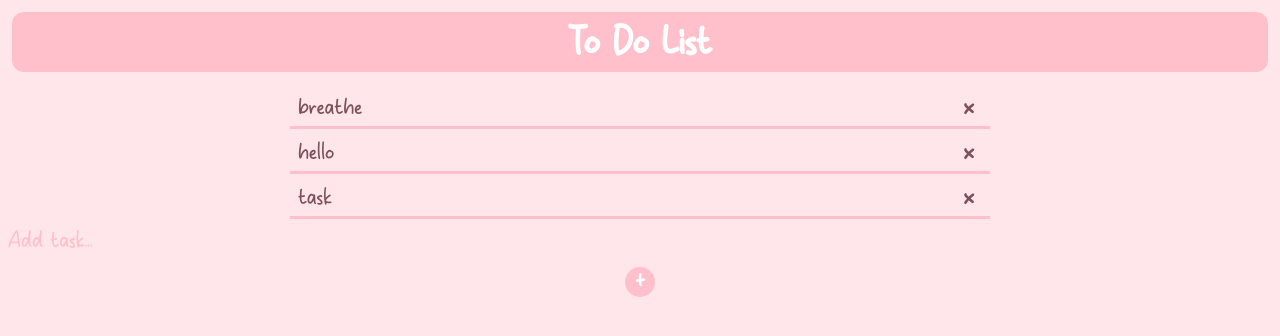
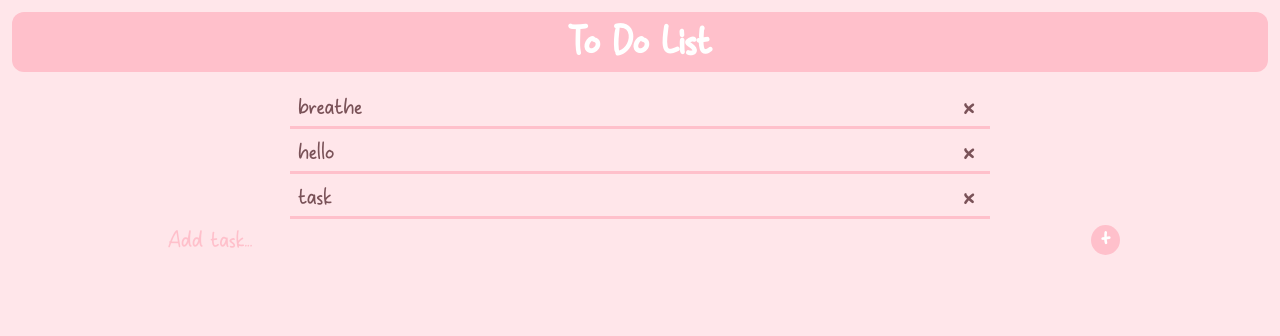
Before and after one commit to dictedicte/todolist, a plain HTML site: page index.html in a window 1280 px wide. Drawn offline with Linux system fonts and the light colour scheme.

Commit message:
Update index.html

```diff
--- a/index.html
+++ b/index.html
@@ -10,7 +10,7 @@
     <link rel="manifest" href="manifest.json">
 
     <!-- Theme color -->
-    <meta name="theme-color" content="#317EFB">
+    <meta name="theme-color" content="#ffe5ea">
 
 </head>
 <body>
@@ -22,8 +22,10 @@
         <li>task</li>
     </ul>
 
+    <div class="addtask">
         <input type="text" id="myInput" placeholder="Add task...">
         <span onclick="newElement()" class="addBtn">+</span>
+    </div>
 
 <script>
     if ("serviceWorker" in navigator) {
```
